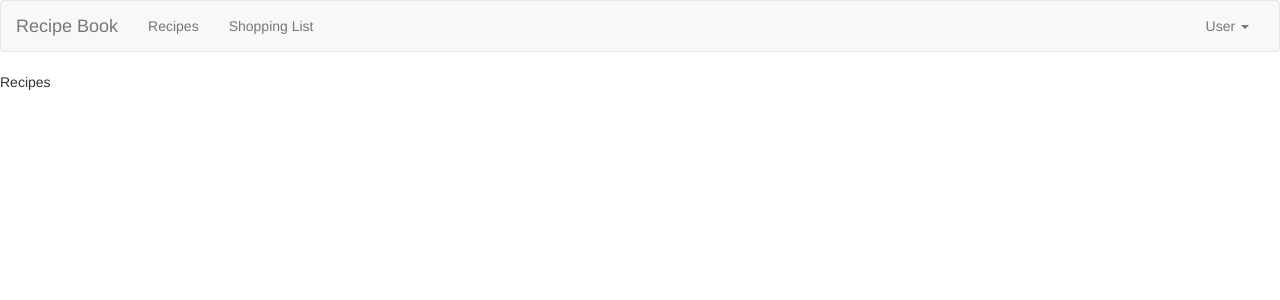
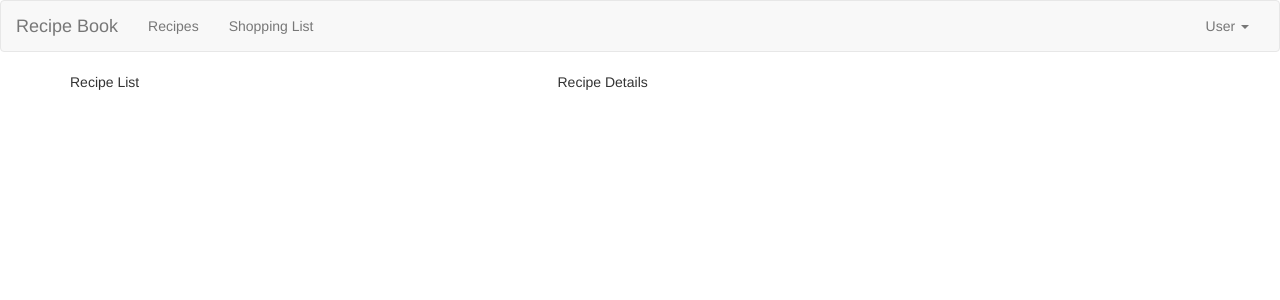
Before and after one commit to RadeshShiwlochan/recipe-book, an Angular app: page / in a window 1280 px wide. Shown: the top 300 px of the page. Built offline with nearby package versions, Linux system fonts and the light colour scheme.

Commit message:
adds recipe component

```diff
--- a/src/app/app.component.html
+++ b/src/app/app.component.html
@@ -1,2 +1,4 @@
 <rb-header></rb-header>
-Recipes
+<div class="container">
+  <rb-recipes></rb-recipes>
+</div>
--- a/src/app/app.module.ts
+++ b/src/app/app.module.ts
@@ -5,11 +5,13 @@
 
 import { AppComponent } from './app.component';
 import { HeaderComponent } from './header.component';
+import { RecipesComponent } from './recipes/recipes.component';
 
 @NgModule({
   declarations: [
     AppComponent,
-    HeaderComponent
+    HeaderComponent,
+    RecipesComponent
   ],
   imports: [
     BrowserModule,
--- /dev/null
+++ b/src/app/recipes/recipes.component.html
@@ -0,0 +1,8 @@
+<div class="row">
+  <div class="col-md-5">
+      Recipe List
+  </div>
+  <div class="col-md-7">
+      Recipe Details
+  </div>
+</div>
--- /dev/null
+++ b/src/app/recipes/recipes.component.ts
@@ -0,0 +1,15 @@
+import { Component, OnInit } from '@angular/core';
+
+@Component({
+  selector: 'rb-recipes',
+  templateUrl: './recipes.component.html',
+  styleUrls: ['./recipes.component.css']
+})
+export class RecipesComponent implements OnInit {
+
+  constructor() { }
+
+  ngOnInit() {
+  }
+
+}
```
Also changed, not shown: src/app/recipes/recipes.component.css (added), 1 other file (tests, documents, lock files or other folders).
